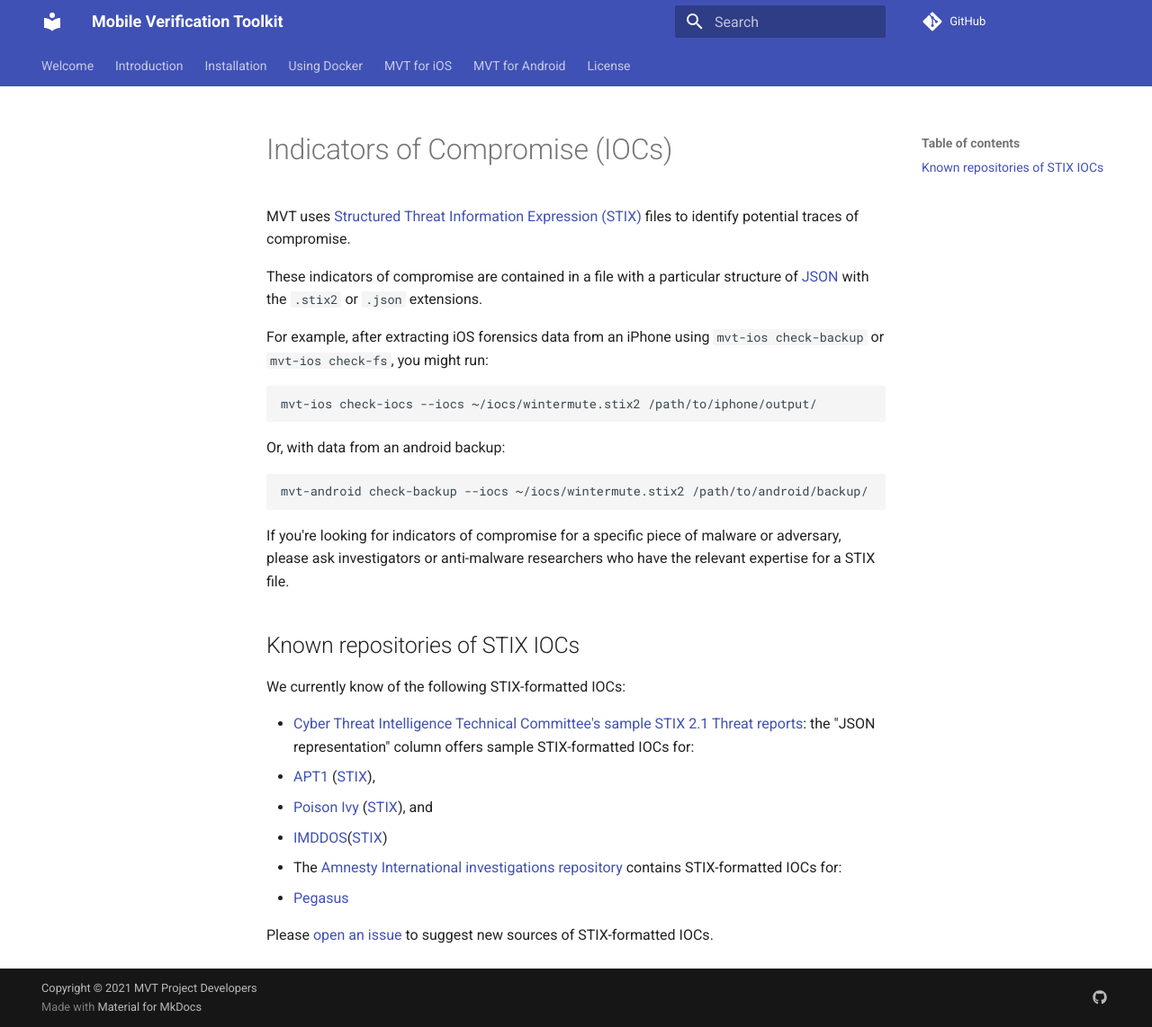
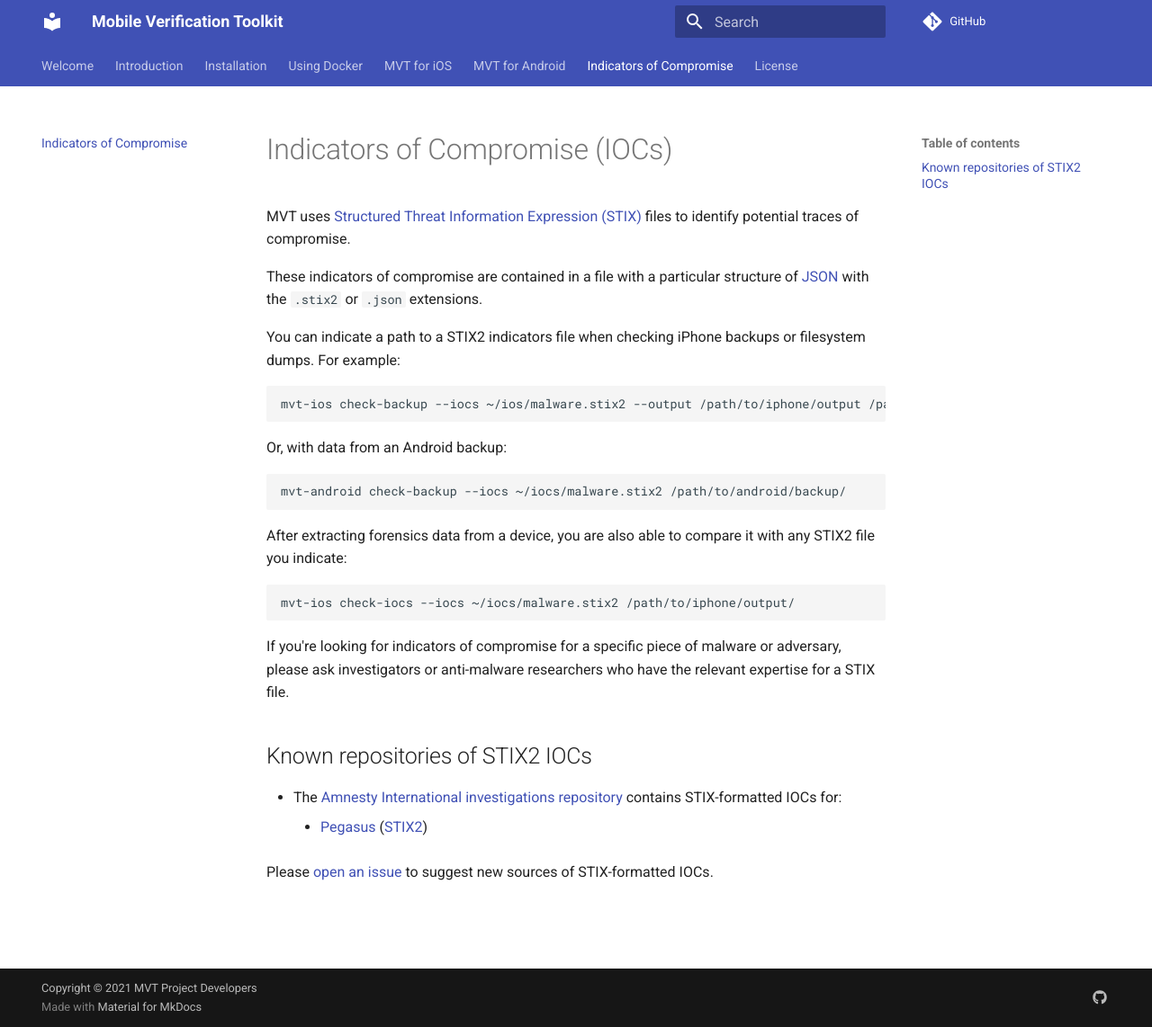
Before and after one commit to mvt-project/mvt, an MkDocs documentation site: the page built from docs/iocs.md, in a window 1280 px wide and 1142 px high. Shown: the whole window at 90% size. Built offline with MkDocs 1.6.1 and Material for MkDocs 9.7.7, drawn with Linux system fonts in a browser that asks for light colours; comment, search, counter and statistics services are not loaded.

Commit message:
Updated doc page on IOCs

````diff
--- a/docs/iocs.md
+++ b/docs/iocs.md
@@ -4,29 +4,29 @@
 
 These indicators of compromise are contained in a file with a particular structure of [JSON](https://en.wikipedia.org/wiki/JSON) with the `.stix2` or `.json` extensions.
 
-For example, after extracting iOS forensics data from an iPhone using `mvt-ios check-backup` or `mvt-ios check-fs`, you might run:
+You can indicate a path to a STIX2 indicators file when checking iPhone backups or filesystem dumps. For example:
 
 ```bash
-mvt-ios check-iocs --iocs ~/iocs/wintermute.stix2 /path/to/iphone/output/
+mvt-ios check-backup --iocs ~/ios/malware.stix2 --output /path/to/iphone/output /path/to/backup
 ```
 
-Or, with data from an android backup:
+Or, with data from an Android backup:
 
 ```bash
-mvt-android check-backup --iocs ~/iocs/wintermute.stix2 /path/to/android/backup/
+mvt-android check-backup --iocs ~/iocs/malware.stix2 /path/to/android/backup/
+```
+
+After extracting forensics data from a device, you are also able to compare it with any STIX2 file you indicate:
+
+```bash
+mvt-ios check-iocs --iocs ~/iocs/malware.stix2 /path/to/iphone/output/
 ```
 
 If you're looking for indicators of compromise for a specific piece of malware or adversary, please ask investigators or anti-malware researchers who have the relevant expertise for a STIX file.
 
-## Known repositories of STIX IOCs
+## Known repositories of STIX2 IOCs
 
-We currently know of the following STIX-formatted IOCs:
-
-- [Cyber Threat Intelligence Technical Committee's sample STIX 2.1 Threat reports](https://oasis-open.github.io/cti-documentation/stix/examples#stix-21-threat-reports): the "JSON representation" column offers sample STIX-formatted IOCs for:
-  - [APT1](https://en.wikipedia.org/wiki/APT1) ([STIX](https://oasis-open.github.io/cti-documentation/examples/example_json/apt1.json)),
-  - [Poison Ivy](https://www.cyber.nj.gov/threat-center/threat-profiles/trojan-variants/poison-ivy/) ([STIX](https://oasis-open.github.io/cti-documentation/examples/example_json/poisonivy.json)), and
-  - [IMDDOS](https://www.coresecurity.com/publication/imddos-botnet-discovery-and-analysis)([STIX](https://gist.github.com/rjsmitre/79775df68b0d1c7c0985b4fe7f115586/raw/d5d2a3e7b4ae52ff7153a8b7b5b57dd066611803/imddos.json))
 - The [Amnesty International investigations repository](https://github.com/AmnestyTech/investigations) contains STIX-formatted IOCs for:
-  - [Pegasus](https://en.wikipedia.org/wiki/Pegasus_(spyware))
+    - [Pegasus](https://en.wikipedia.org/wiki/Pegasus_(spyware)) ([STIX2](https://raw.githubusercontent.com/AmnestyTech/investigations/master/2021-07-18_nso/pegasus.stix2))
 
 Please [open an issue](https://github.com/mvt-project/mvt/issues/) to suggest new sources of STIX-formatted IOCs.
--- a/mkdocs.yml
+++ b/mkdocs.yml
@@ -44,4 +44,5 @@
         - Android Forensic Methodology: "android/methodology.md"
         - Check APKs: "android/download_apks.md"
         - Check an Android Backup: "android/backup.md"
+    - Indicators of Compromise: "iocs.md"
     - License: "license.md"
````
